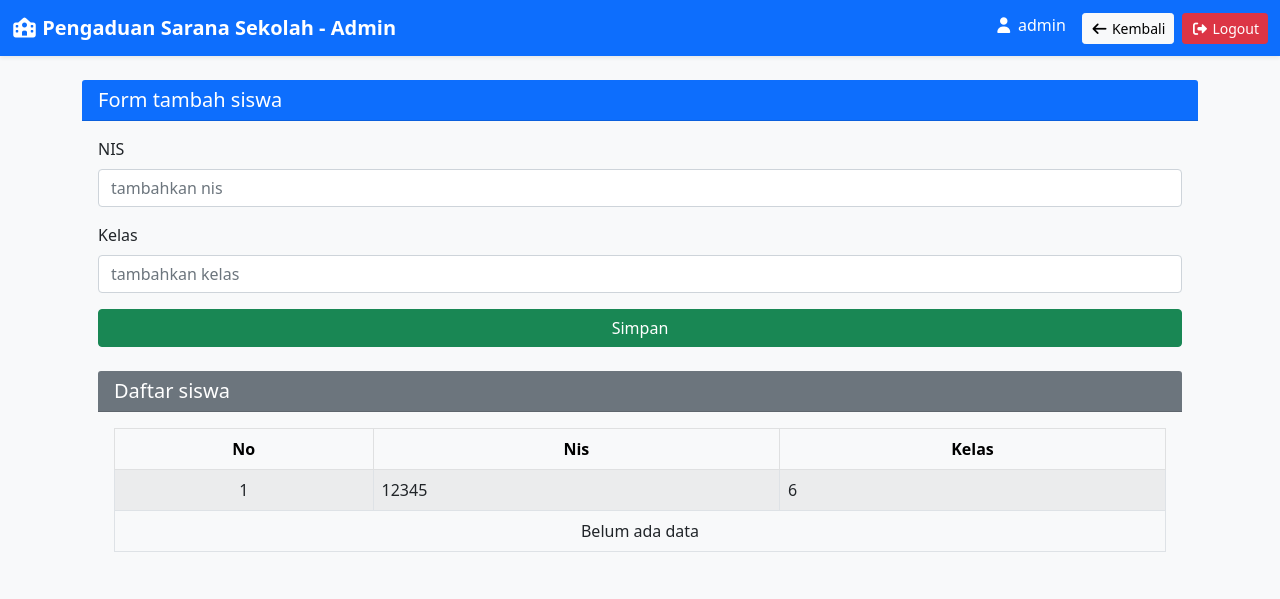
After one commit to Nyxx-code/pengaduan-sarana-sekolah, a PHP site: page /admin/tambah-siswa.php in a window 1280 px wide. The commit adds this page. Shown: the top 599 px of the page. Run offline with PHP 8.4, Linux system fonts and the light colour scheme; a user stored in the database is signed in; data comes from the database, SQL or seed files in the repository.

Commit message:
lanjutan

```diff
--- a/admin/index-admin.php
+++ b/admin/index-admin.php
@@ -38,6 +38,7 @@ if (!isset($_SESSION['admin'])) {
             </div>
         </div>
     </nav>
+
     <div class="container mt-4">
         <div class="row">
             <div class="col-md-12 mb-4">
@@ -78,7 +79,7 @@ if (!isset($_SESSION['admin'])) {
                        <i class="fa-solid fa-user-graduate text-primary mb-3"></i>
                         <h5>Tambah akun siswa</h5>
                         <p class="text-muted">Kelola akun siswa</p>
-                        <a href="data-pengaduan.php" class="btn btn-primary"> Tambah siswa</a>
+                        <a href="tambah-siswa.php" class="btn btn-primary"> Tambah siswa</a>
                     </div>
                 </div>
             </div>
@@ -91,7 +92,7 @@ if (!isset($_SESSION['admin'])) {
                         <i class="fa-solid fa-building-columns text-primary mb-3"></i>
                         <h5>Laporan</h5>
                         <p class="text-muted">Rekap pengaduan siswa</p>
-                        <a href="data-pengaduan.php" class="btn btn-primary"> Lihat</a>
+                        <a href="laporan.php" class="btn btn-primary"> Lihat</a>
                     </div>
                 </div>
             </div>
--- /dev/null
+++ b/admin/tambah-siswa.php
@@ -0,0 +1,142 @@
+<?php
+    session_start();
+
+    //cek login admin
+    if(!isset($_SESSION['admin'])) {
+        header("location: login.php");
+        exit;
+    }
+
+    // koneksi database
+    include "../koneksi.php";
+
+    //ambil data dari database
+    $datasiswa = mysqli_query($conn, "SELECT * FROM siswa ORDER BY nis ASC");
+
+?>
+
+<!DOCTYPE html>
+<html lang="en">
+<head>
+    <meta charset="UTF-8">
+    <meta name="viewport" content="width=device-width, initial-scale=1.0">
+    <link rel="stylesheet" href="../assets/bootstrap/css/bootstrap.min.css">
+    <link rel="stylesheet" href="../assets/fontawesome/css/all.min.css">
+    <title>Tambah siswa | admin</title>
+</head>
+<body class="bg-light">
+
+    <!--navbar-->
+    <nav class="navbar navbar-expand-lg navbar-dark bg-primary shadow-sm">
+
+        <div class="container-fluid">
+            <span class="navbar-brand fw-bold" href="#">
+                <i class="fa-solid fa-school"></i> Pengaduan Sarana Sekolah - Admin
+            </span>
+
+            <div class="d-flex">
+                <span class="text-white me-3">
+                    <i class="fa-solid fa-user"></i>
+                    <?= $_SESSION['admin']; ?>
+                </span>
+
+                <!-- tombol kembali -->
+                <div class="d-flex">
+                    <a href="index-admin.php" class="btn btn-light btn-sm me-2">
+                        <i class="fa-solid fa-arrow-left"></i> Kembali
+                    </a>
+                </div>
+
+                    <a href="../proses/logout.php" class="btn btn-danger btn-sm">
+                    <i class="fa-solid fa-right-from-bracket"></i> Logout
+                </a>
+            </div>
+        </div>
+    </nav>
+
+    <div class="container mt-4">
+
+        <!--notifikasi-->
+        <?php
+        if(isset($_SESSION['success'])) : ?>
+
+        <div class="alert alert-success alert-dismissible fade show">
+            <i class="fa-solid fa-circle-check"></i><?= $_SESSION['success']; ?>
+            <button type="button" class="btn-close" data-bs-dismiss></button>
+        </div>
+
+        <?php unset($_SESSION['success']); endif; ?>
+
+        <div class="card-header bg-primary text-white">
+            <h5 class="mb-0">Form tambah siswa</h5>
+        </div>
+
+        <!--form menambahkan nis dan kelas-->
+        <div class="card-body">
+            <form method="post" action="../proses/tambah-siswa.php">
+                <div class="mb-3">
+                    <label class="form-label">NIS</label>
+                    <input type="text" name="nis" class="form-control" placeholder="tambahkan nis" required>
+                </div>
+
+                <div class="mb-3">
+                    <label class="form-label">Kelas</label>
+                    <input type="text" name="kelas" class="form-control" placeholder="tambahkan kelas"required>
+                </div>
+
+                <div class="d-grid">
+                    <button type="submit" name="simpan" class="btn btn-success">
+                        Simpan
+                    </button>
+                </div>
+            </form>
+
+            <!--Daftar akun siswa-->
+            <div class="card-shadow-sm mt-4">
+                <div class="card-header bg-secondary text-white">
+                    <h5 class="mb-0">Daftar siswa</h5>
+                </div>
+
+                <div class="card-body">
+                    <div class="table-responsive">
+                        <table class="table table-bordered table-striped">
+                            <thead class="table-light text-center">
+                                <tr>
+                                    <th>No</th>
+                                    <th>Nis</th>
+                                    <th>Kelas</th>
+                                </tr>
+                            </thead>
+
+                            <tbody>
+                                <?php
+                                $no = 1;
+                                if(mysqli_num_rows($datasiswa) >0) :
+                                    while ($row = mysqli_fetch_assoc($datasiswa)) :
+                                ?>
+
+                                <tr>
+                                    <td class="text-center"><?= $no++; ?></td>
+                                    <td><?= htmlspecialchars($row['nis']); ?></td>
+                                    <td><?= htmlspecialchars($row['kelas']); ?></td>
+                                </tr>
+
+                                <?php endwhile;  ?>
+
+                                    <tr>
+                                        <td colspan="3" class="text-center">Belum ada data</td>
+                                    </tr>
+
+                                <?php endif; ?>
+
+                            </tbody>
+                        </table>
+                    </div>
+                </div>
+            </div>
+        </div>
+    </div>
+
+<script src="../assets/bootstrap/js/bootstrap.bundle.min.js"></script>
+</body>
+</html>
```
Also changed, not shown: admin/kategori.php (+3 -4 lines), admin/laporan.php (added, +61 -0 lines), proses/edit-kategori.php (+62 -2 lines), proses/hapus-kategori.php (added, +30 -0 lines), proses/tambah-kategori.php (+1 -7 lines), proses/tambah-siswa.php (added, +45 -0 lines).
